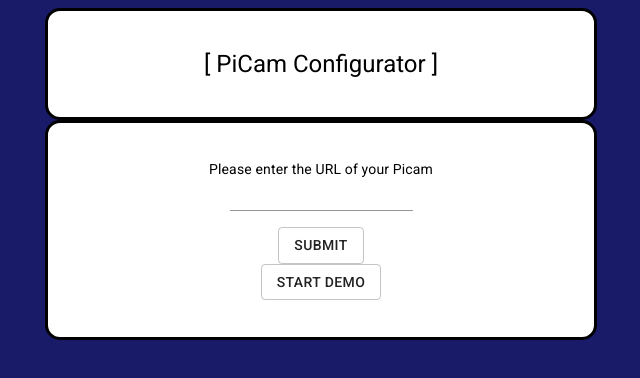
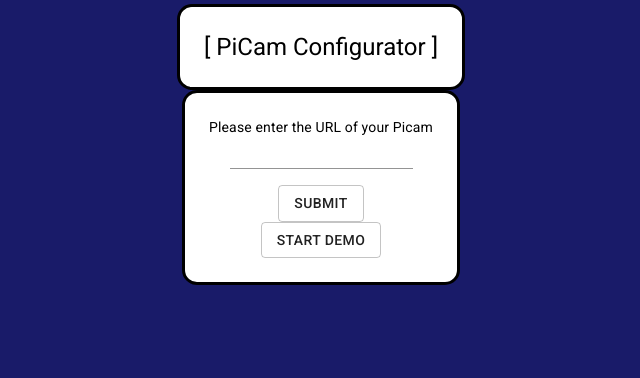
Before and after one commit to maxupravitelev/picam-config, a React (Create React App) app: page / in a window 1280 px wide. Shown: the top 378 px of the page, without its empty margins (319-959 px from the left). Built offline with nearby package versions, Linux system fonts and the light colour scheme.

Commit message:
add material grid components

```diff
--- a/src/App.css
+++ b/src/App.css
@@ -6,11 +6,12 @@ body {
 
 .app, .header, .capture, .urlForm {
   border-radius: 15px;
-  padding: 2.3em;
+  padding: 1.5em;
   background-color: #fff;
-  max-width: 30em;
-  margin: auto;
+  /* max-width: 50em; */
+  /* margin: auto; */
   border: 3px solid;
+  text-align: center;
 }
 
 .urlForm {
@@ -26,15 +27,22 @@ body {
   background-color: rgb(245, 244, 244);
 }
 
-.header {
+/* .header {
   text-align: center;
-}
+  max-width: 40;
+} */
+
+/* .capture {
+  max-width: inherit;
+
+} */
 
 img {
   /* padding: 0.3em; */
   background-color: #fff;
   max-width: inherit;
   margin: inherit;
+  width: 100%
   /* border: 3px solid; */
 }
 
--- a/src/App.js
+++ b/src/App.js
@@ -7,12 +7,30 @@ import ConfigList from './components/ConfigList'
 import Header from './components/Header'
 import Capture from './components/Capture'
 
+import Grid from '@material-ui/core/Grid';
+import { makeStyles } from '@material-ui/core/styles';
+
+
+const useStyles = makeStyles((theme) => ({
+  root: {
+    flexGrow: 1,
+  },
+  // paper: {
+  //   height: 140,
+  //   width: 100,
+  // },
+  // control: {
+  //   padding: theme.spacing(2),
+  // },
+}));
 
 const App = () => {
   const [config, setConfig] = useState(null)
   const [configUrl, setConfigUrl] = useState('')
   const [streamUrl, setStreamUrl] = useState('')
   const [positionUrl, setPositionUrl] = useState('')
+
+  const classes = useStyles();
 
   const getStreamUrlFromForm = (urls, configJson) => {
     setConfigUrl(urls.configUrl)
@@ -24,20 +42,30 @@ const App = () => {
   // return url form if stream is not set yet
   if (!streamUrl)
     return (
-      <div>
-        <Header />
-        <UrlForm getStreamUrlFromForm={getStreamUrlFromForm} />
-      </div>
+      <Grid container direction="column" alignItems="center" className={classes.root} spacing={1} justify="center" >
+        <Grid  zeroMinWidth>
+          <Header />
+        </Grid>
+        <Grid  zeroMinWidth>
+          <UrlForm getStreamUrlFromForm={getStreamUrlFromForm} />
+        </Grid>
+      </Grid >
     )
+
   else {
     return (
-      <div className="App">
-        <Header />
-        <div className="App">
-        <Capture streamUrl={streamUrl} positionUrl={positionUrl}/>
-        </div>
-        <ConfigList config={config} configUrl={configUrl} setConfig={setConfig}/>
-      </div>
+      <Grid container className={classes.root} spacing={3} justify="center" alignItems="center">
+        <Grid item xs={12} sm={9} zeroMinWidth>
+          <Header />
+        </Grid>
+        <Grid item xs={6} sm={6} zeroMinWidth>
+            <Capture streamUrl={streamUrl} positionUrl={positionUrl} />
+        </Grid>
+
+        <Grid item xs={6} sm={6} zeroMinWidth>
+          <ConfigList config={config} configUrl={configUrl} setConfig={setConfig} />
+        </Grid>
+      </Grid>
     )
   }
 }
--- a/src/components/ConfigList/ConfigFormField.js
+++ b/src/components/ConfigList/ConfigFormField.js
@@ -14,7 +14,6 @@ const ConfigFormField = ({ name, currentFieldValue, setConfig, currentSection, c
 
   }
   const handleFormField = (e) => {
-    // let name = e.target.name
     console.log(formField);
 
     let newFormField = e.target.value
@@ -32,7 +31,6 @@ const ConfigFormField = ({ name, currentFieldValue, setConfig, currentSection, c
     setConfig(config)
 
   }
-  console.log(config)
   return (
     <div className="configFormField">
       <input
--- a/src/components/ConfigList/ConfigFormFieldSelect.js
+++ b/src/components/ConfigList/ConfigFormFieldSelect.js
@@ -4,7 +4,6 @@ import { Typography, MenuItem, Select, InputLabel } from '@material-ui/core'
 
 const ConfigFormFieldSelect = ({
   name,
-  // value,
   currentFieldObject,
   setConfig,
   currentSection,
@@ -18,7 +17,6 @@ const ConfigFormFieldSelect = ({
 
   });
 
-  console.log(formField)
 
   const handleChange = (e) => {
     let name = e.target.name
@@ -55,13 +53,12 @@ const ConfigFormFieldSelect = ({
 
   if (!currentFieldObject.set) return <div></div>
 
-  console.log(formField)
+  // console.log(formField)
 
   return (
     <div className="configFormField">
       <input
         type="text"
-        // default={currentFieldObject}
         placeholder={formField['set']}
         className="input"
         value={value.text}
--- a/src/components/Header.js
+++ b/src/components/Header.js
@@ -1,5 +1,5 @@
 import React from 'react'
-import { Typography } from '@material-ui/core'
+import { Typography, Paper } from '@material-ui/core'
 
 const Header = () => {
   return (
--- a/src/index.js
+++ b/src/index.js
@@ -6,7 +6,9 @@ import Container from '@material-ui/core/Container'
 
 ReactDOM.render(
   // <React.StrictMode>
-  <Container maxWidth="sm">
+  <Container
+  // maxWidth="false"
+  >
     <App />
   </Container>,
   // </React.StrictMode>,
```
Also changed, not shown: 1 other file (tests, documents, lock files or other folders).
